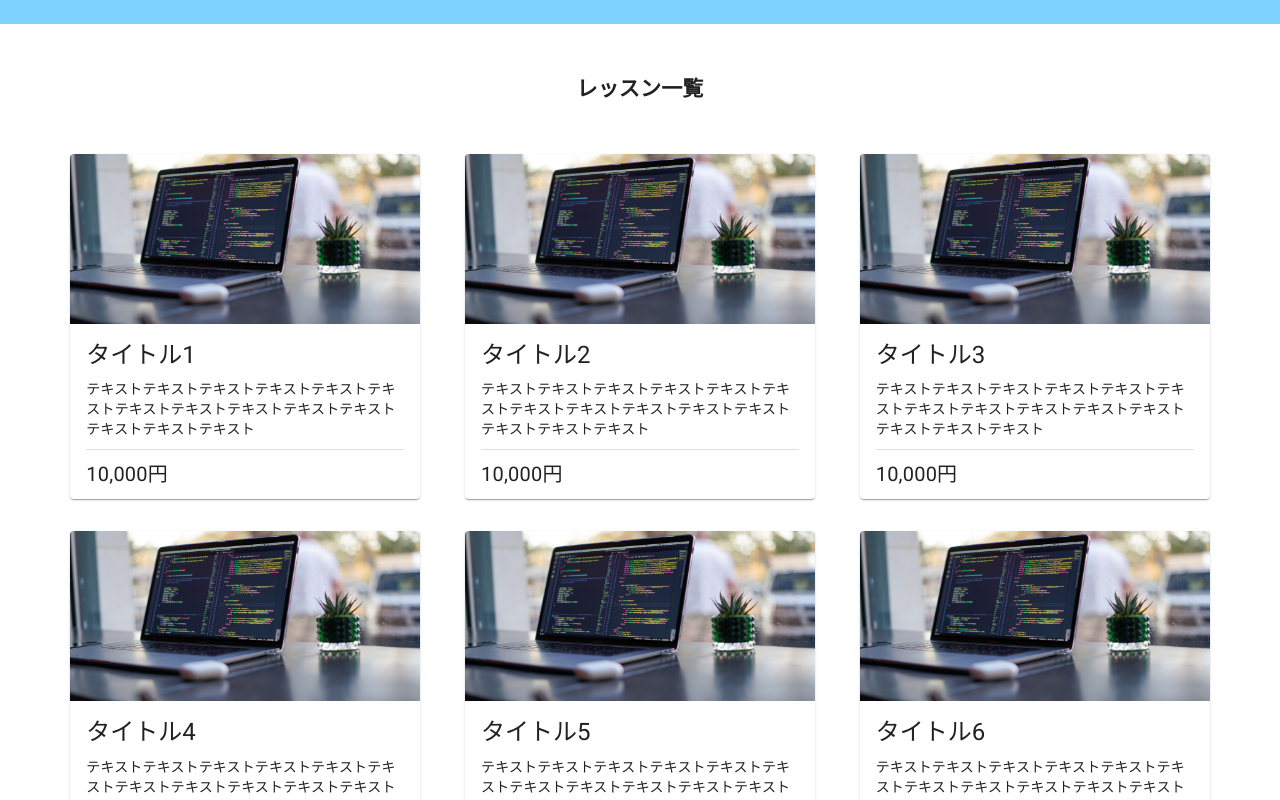
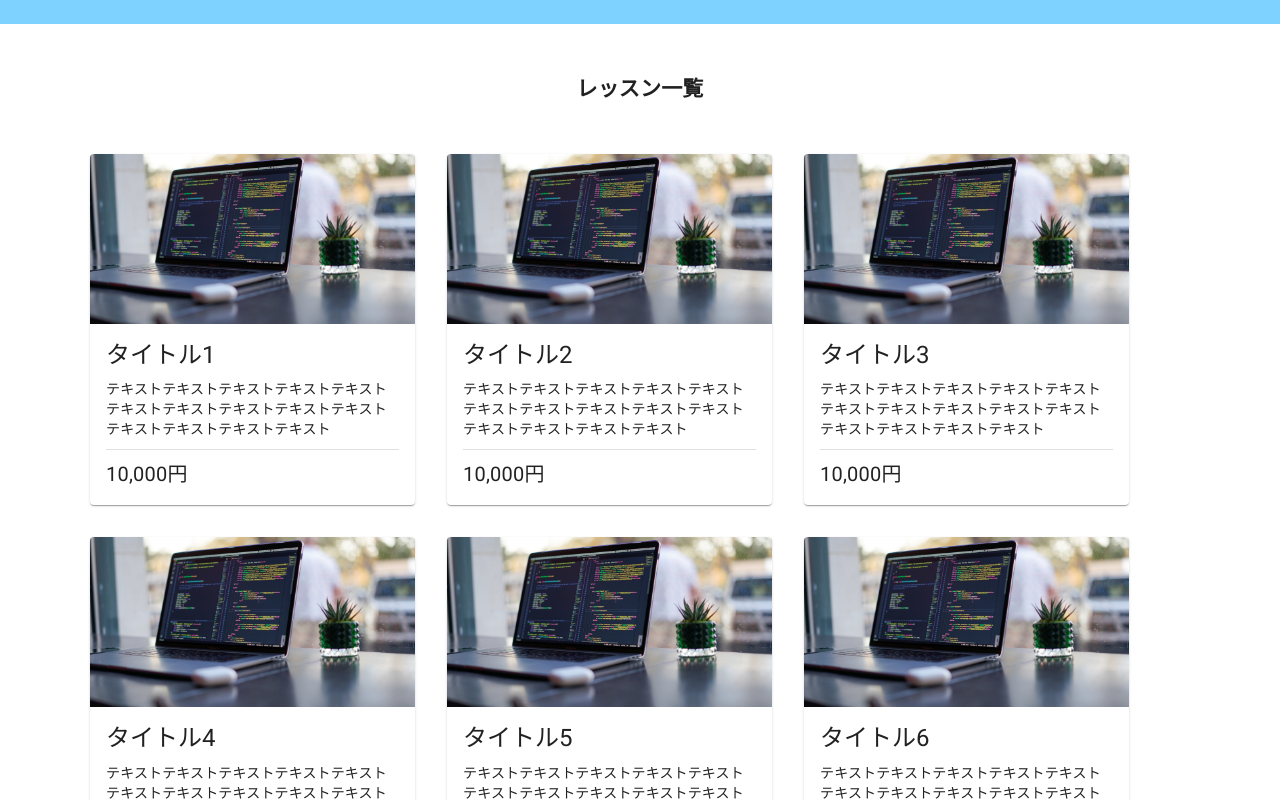
Before and after one commit to uchiyama-shouta/js-land, a Next.js app: page / in a window 1280 px wide. Shown: the part 440-1240 px from the top of the page. Built offline with nearby package versions, Linux system fonts and the light colour scheme; no server answers.

Commit message:
スタイルの調整

```diff
--- a/components/atom/button/PrimaryButton.tsx
+++ b/components/atom/button/PrimaryButton.tsx
@@ -1,5 +1,5 @@
 import { memo, ReactNode, VFC } from "react";
-import { Button } from "@material-ui/core";
+import Button from '@material-ui/core/Button';
 import { makeStyles, createStyles, Theme } from "@material-ui/core/styles";
 
 type Props = {
--- a/components/organisms/LessonCard.tsx
+++ b/components/organisms/LessonCard.tsx
@@ -5,21 +5,20 @@ import Link from "next/link";
 import { makeStyles } from "@material-ui/core/styles";
 import Card from "@material-ui/core/Card";
 import CardContent from "@material-ui/core/CardContent";
+import CardActionArea from "@material-ui/core/CardActionArea";
 import Typography from "@material-ui/core/Typography";
-import { Divider } from "@material-ui/core";
+import Divider from '@material-ui/core/Divider';
+
 import { LessonDataType } from "../../types/lesson/lessonType";
 
 const useStyles = makeStyles({
 	root: {
-		maxWidth: 350,
+		maxWidth: 325,
 		maxHeight: 400,
 		minWidth: 290,
 		minHeight: 320,
 		margin: "0 auto",
 		transition: "opacity 0.3s",
-		"&:hover": {
-			opacity: 0.8,
-		},
 	},
 	pb10: {
 		paddingTop: 10,
@@ -45,16 +44,15 @@ const LessonCard: VFC<Props> = memo((props) => {
 	const classes = useStyles();
 	return (
 		<Card className={classes.root}>
-			{/* <Link href="/lesson/[id]" as={`/lesson/${id}`}> */}
 			<Link href={`/lesson/${id}`}>
 				<a>
-					<div>
 					<Image
 						className={classes.media}
 						src={thumbnailPath}
-							width={350}
+						width={325}
 						height={170}
 					/>
+					<CardActionArea>
 						<CardContent className={classes.pb10}>
 							<Typography gutterBottom variant="h5" component="h2">
 								{title}
@@ -72,7 +70,7 @@ const LessonCard: VFC<Props> = memo((props) => {
 								{price.toLocaleString() + "円"}
 							</Typography>
 						</CardContent>
-					</div>
+					</CardActionArea>
 				</a>
 			</Link>
 		</Card>
--- a/components/templates/layout/DrawerList.tsx
+++ b/components/templates/layout/DrawerList.tsx
@@ -6,7 +6,7 @@ import { makeStyles } from "@material-ui/core/styles";
 import List from "@material-ui/core/List";
 import ListItem from "@material-ui/core/ListItem";
 import ListItemText from "@material-ui/core/ListItemText";
-import { Divider } from "@material-ui/core";
+import Divider from '@material-ui/core/Divider';
 import { auth } from "../../../src/firebase";
 import { useRouter } from "next/router";
 import { initialState, userState } from "../../../src/store/userState";
@@ -55,6 +55,13 @@ const DrawerList: VFC<Props> = memo((props) => {
 						<ListItemText primary={text} />
 					</ListItem>
 				))}
+				<ListItem button>
+					<Link href="/blog">
+						<a>
+							<ListItemText primary="ブログ" />
+						</a>
+					</Link>
+				</ListItem>
 				<Divider />
 				{user.isSignedIn && (
 					<>
--- a/components/templates/layout/LessonCardList.tsx
+++ b/components/templates/layout/LessonCardList.tsx
@@ -13,8 +13,17 @@ const useStyles = makeStyles((theme: Theme) =>
 	createStyles({
 		root: {
 			width: "90%",
+			maxWidth: 1100,
+			[theme.breakpoints.down("md")]: {
+				maxWidth: 720,
+			},
 			margin: "0 auto",
 			flexGrow: 1,
+		},
+		flex: {
+			[theme.breakpoints.down("xs")]: {
+				display: "block",
+			},
 		},
 		card: {
 			padding: theme.spacing(5),
@@ -32,9 +41,10 @@ const LessonCardList: VFC<Props> = memo((props) => {
 	return (
 		<>
 			<div className={classes.root}>
-				<Grid container justify="center" spacing={4}>
+				<Grid container justify="center" alignItems="center">
+					<Grid className={classes.flex} container spacing={4}>
 						{data.slice(0, max).map((data) => (
-						<Grid item xs key={data.id}>
+							<Grid item key={data.id}>
 								<LessonCard
 									className={classes.card}
 									thumbnailPath={data.thumbnailPath}
@@ -46,6 +56,7 @@ const LessonCardList: VFC<Props> = memo((props) => {
 							</Grid>
 						))}
 					</Grid>
+				</Grid>
 			</div>
 		</>
 	);
--- a/package.json
+++ b/package.json
@@ -14,7 +14,7 @@
 		"next": "10.0.9",
 		"react": "17.0.2",
 		"react-dom": "17.0.2",
-    "recoil": "^0.1.3"
+		"recoil": "^0.2.0"
 	},
 	"devDependencies": {
 		"@types/node": "^14.14.35",
--- a/pages/_app.tsx
+++ b/pages/_app.tsx
@@ -1,7 +1,7 @@
 import React, { useEffect } from "react";
 import { RecoilRoot } from "recoil";
 import Head from "next/head";
-import type {AppProps} from 'next/app'
+import type { AppProps } from "next/app";
 import PropTypes from "prop-types";
 import { ThemeProvider } from "@material-ui/core/styles";
 import CssBaseline from "@material-ui/core/CssBaseline";
--- a/styles/components/pages/index.module.css
+++ b/styles/components/pages/index.module.css
@@ -10,6 +10,7 @@
 	top: 50%;
 	left: 50%;
 	transform: translate(-50%, -50%);
+	width: 90%;
 	font-size: 1.6rem;
 	text-align: center;
 }
```
Also changed, not shown: components/molecules/blog/Article.tsx (added, +24 -0 lines), components/organisms/Header.tsx (+7 -14 lines), pages/blog/[slug].tsx (added, +25 -0 lines), pages/blog/index.tsx (added, +11 -0 lines), 2 other files (tests, documents, lock files or other folders). Lines whose indentation alone changed are shown as unchanged.
